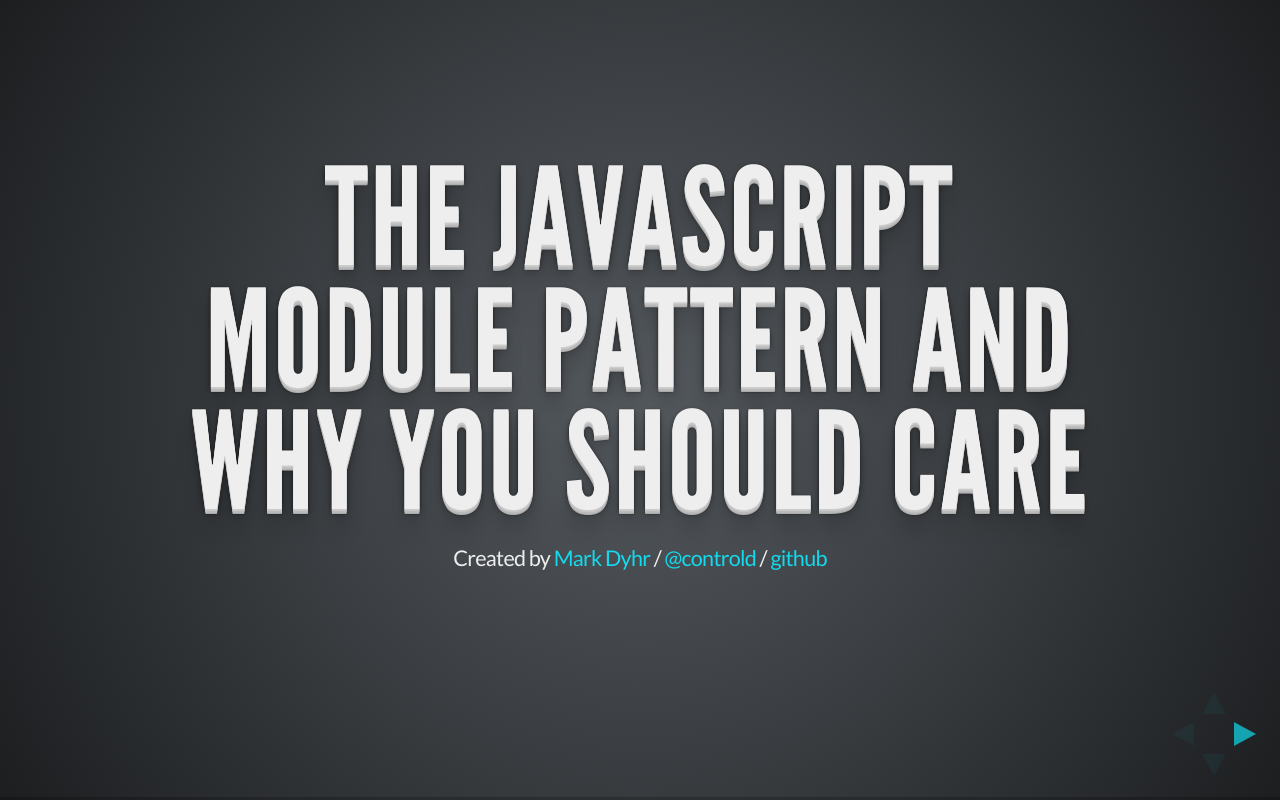
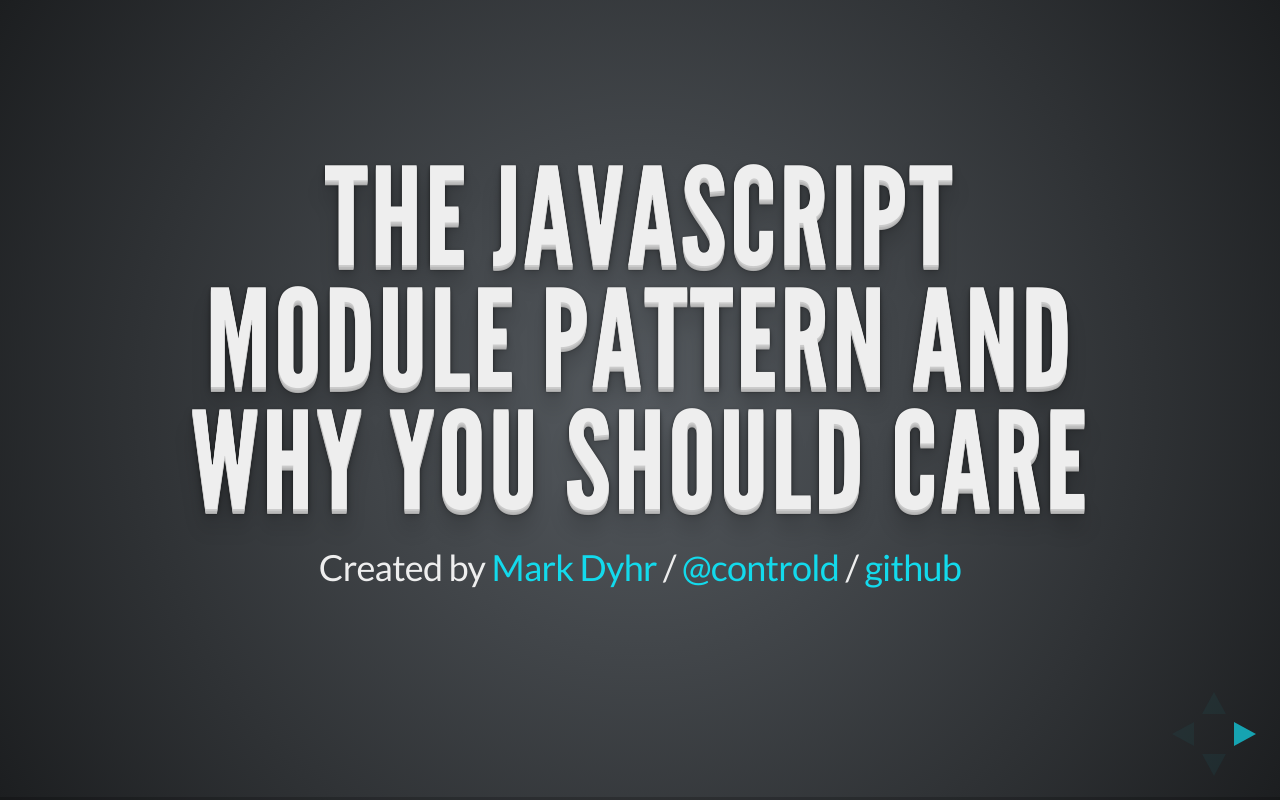
Before and after one commit to controld/controld.github.io, a website: page slides/jsmodules/index.html in a window 1280 px wide. Drawn offline with Linux system fonts and the light colour scheme.

Commit message:
increased font size of my name

```diff
--- a/slides/jsmodules/index.html
+++ b/slides/jsmodules/index.html
@@ -46,9 +46,9 @@
 				<section>
 					<h1>The JavaScript Module Pattern and Why You Should Care</h1>
 					<p>
-						<small>Created by <a href="www.linkedin.com/in/markdyhr">Mark Dyhr</a> /
+						Created by <a href="www.linkedin.com/in/markdyhr">Mark Dyhr</a> /
 						<a href="http://twitter.com/controld">@controld</a> /
-						<a href="http://controld.github.io/slides/index.html">github</a></small>
+						<a href="http://controld.github.io/slides/index.html">github</a>
 					</p>
 				</section>
 
```
